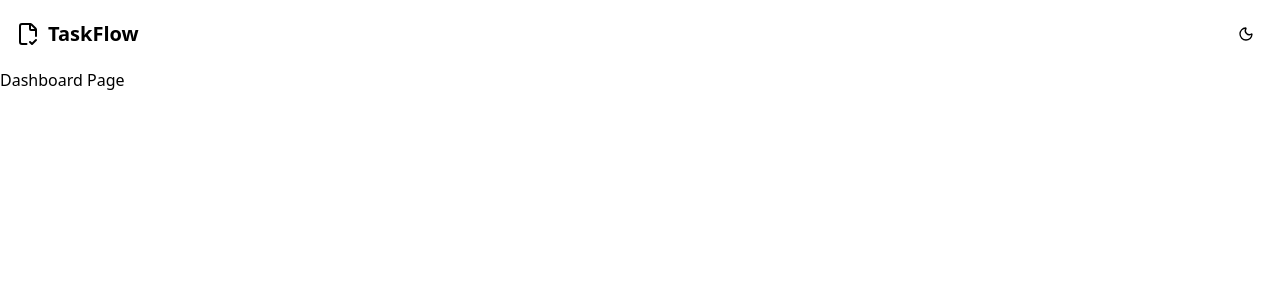
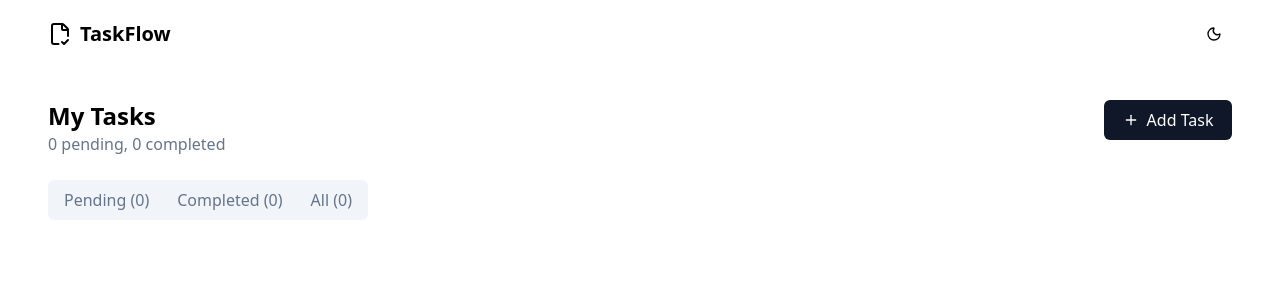
Before and after one commit to NikolozKapanadzee/TaskManagmentApp, a React (Vite) app in the folder client/: page / in a window 1280 px wide. Shown: the top 300 px of the page. Built offline with nearby package versions, Linux system fonts and the light colour scheme.

Commit message:
ref: button component && dashboard page

```diff
--- a/client/src/(pages)/dashboard/Dashboard.tsx
+++ b/client/src/(pages)/dashboard/Dashboard.tsx
@@ -1,9 +1,32 @@
-import React from "react";
+import { Plus } from "lucide-react";
+import Button from "../../components/button/Button";
 
 export default function Dashboard() {
   return (
-    <div>
-      <h1>Dashboard Page</h1>
-    </div>
+    <main className="mx-auto flex flex-col p-12">
+      <div className="flex justify-between">
+        <div className="flex flex-col ">
+          <h1 className="font-bold text-2xl">My Tasks</h1>
+          <p className="text-[hsl(215_16%_47%)]">
+            <span>0</span> pending, <span>0</span> completed
+          </p>
+        </div>
+        <Button className="font-medium bg-[hsl(222_47%_11%)] cursor-pointer text-white rounded-md w-32 h-10 flex items-center justify-center gap-2">
+          <Plus size={16} />
+          Add Task
+        </Button>
+      </div>
+      <div className="flex gap-3 bg-[hsl(210_40%_96%)] w-full max-w-80 p-2 items-center justify-around rounded-md mt-6">
+        <Button className="text-[#64748B] cursor-pointer">
+          Pending <span>(0)</span>
+        </Button>
+        <Button className="text-[#64748B] cursor-pointer">
+          Completed <span>(0)</span>
+        </Button>
+        <Button className="text-[#64748B] cursor-pointer">
+          All <span>(0)</span>
+        </Button>
+      </div>
+    </main>
   );
 }
--- a/client/src/components/button/Button.tsx
+++ b/client/src/components/button/Button.tsx
@@ -1,11 +1,11 @@
 import type { ButtonProps } from "../../types/types";
 
 export default function Button({
-  text,
   className = "",
   type = "button",
   onClick,
   disabled = false,
+  children,
 }: ButtonProps) {
   return (
     <button
@@ -13,7 +13,7 @@ export default function Button({
       type={type}
       className={className}
     >
-      {text}
+      {children}
     </button>
   );
 }
--- a/client/src/components/header/Header.tsx
+++ b/client/src/components/header/Header.tsx
@@ -3,7 +3,7 @@ import FileCheckIcon from "../../assets/icons/FileCheckIcon";
 
 const Header = () => {
   return (
-    <header className="flex items-center justify-between p-4">
+    <header className="flex items-center justify-between pt-4 mx-12">
       <div className="flex items-center gap-2">
         <FileCheckIcon />
         <span className="font-semibold text-[20px]">TaskFlow</span>
--- a/client/src/components/login/LoginForm.tsx
+++ b/client/src/components/login/LoginForm.tsx
@@ -47,10 +47,11 @@ const LoginForm = () => {
         />
       </div>
       <Button
-        text="Sign in"
         type="submit"
         className="w-full py-2 font-semibold text-sm bg-[hsl(222,47%,11%)] cursor-pointer rounded-lg text-white hover:bg-[hsl(222,47%,15%)] transition-colors mb-6"
-      />
+      >
+        Sign in
+      </Button>
       <p className="text-center text-base text-[hsl(215,16%,47%)]">
         Already have an account?{" "}
         <Link to="/register">
--- a/client/src/components/register/RegisterForm.tsx
+++ b/client/src/components/register/RegisterForm.tsx
@@ -48,10 +48,11 @@ const RegisterForm = () => {
         />
       </div>
       <Button
-        text="Create account"
         type="submit"
         className="w-full py-2 font-semibold text-sm bg-[hsl(222,47%,11%)] cursor-pointer rounded-lg text-white hover:bg-[hsl(222,47%,15%)] transition-colors mb-6"
-      />
+      >
+        Create account
+      </Button>
       <p className="text-center text-base text-[hsl(215,16%,47%)]">
         Already have an account?{" "}
         <Link to="/login">
--- a/client/src/types/types.ts
+++ b/client/src/types/types.ts
@@ -1,3 +1,5 @@
+import type { ReactNode } from "react";
+
 export interface InputProps {
   type?: string;
   className?: string;
@@ -10,9 +12,9 @@ export interface IconProps {
   className?: string;
 }
 export interface ButtonProps {
-  text: string;
   className?: string;
   type?: "button" | "submit" | "reset";
   onClick?: () => void;
   disabled?: boolean;
+  children: ReactNode;
 }
```
